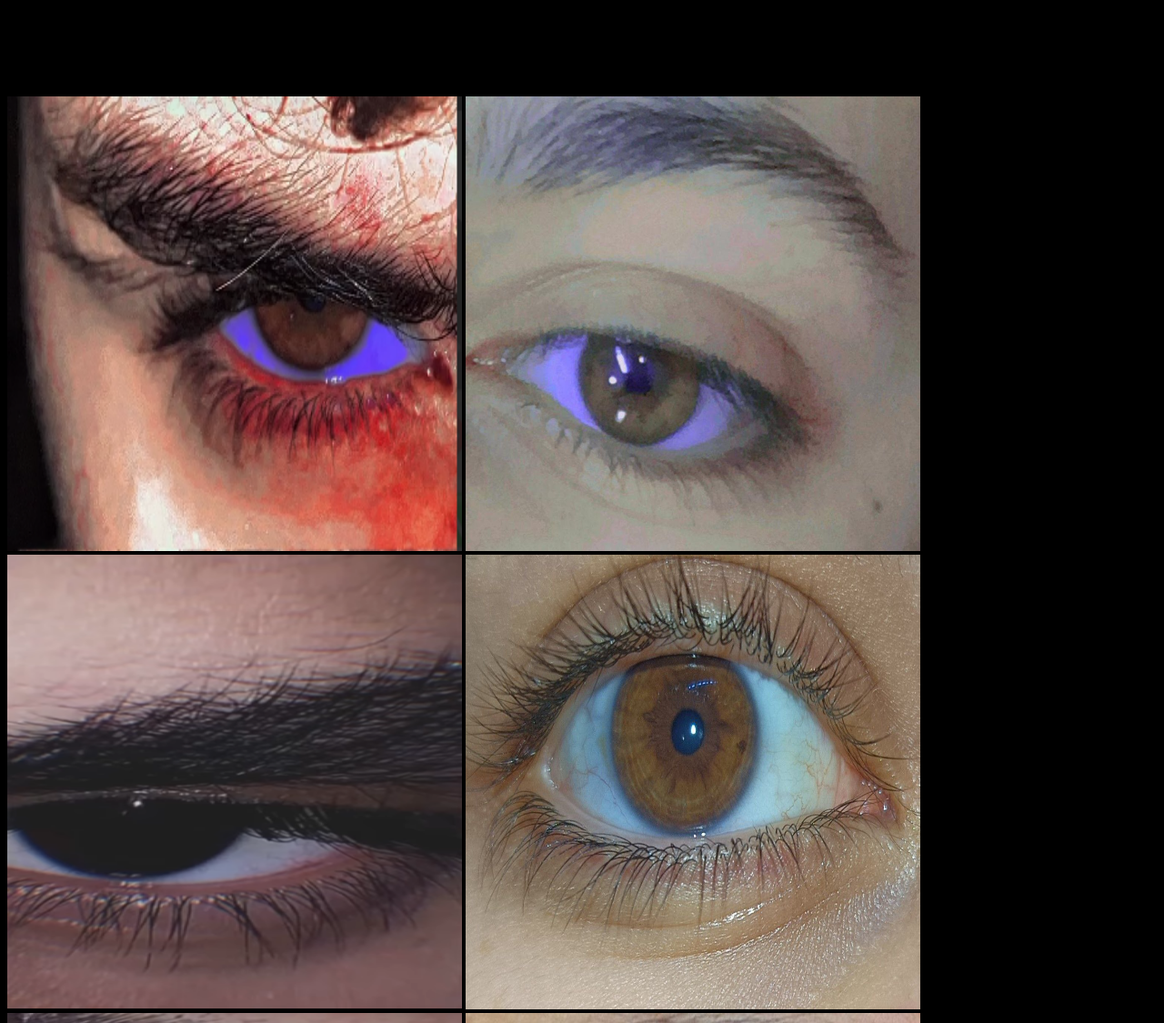
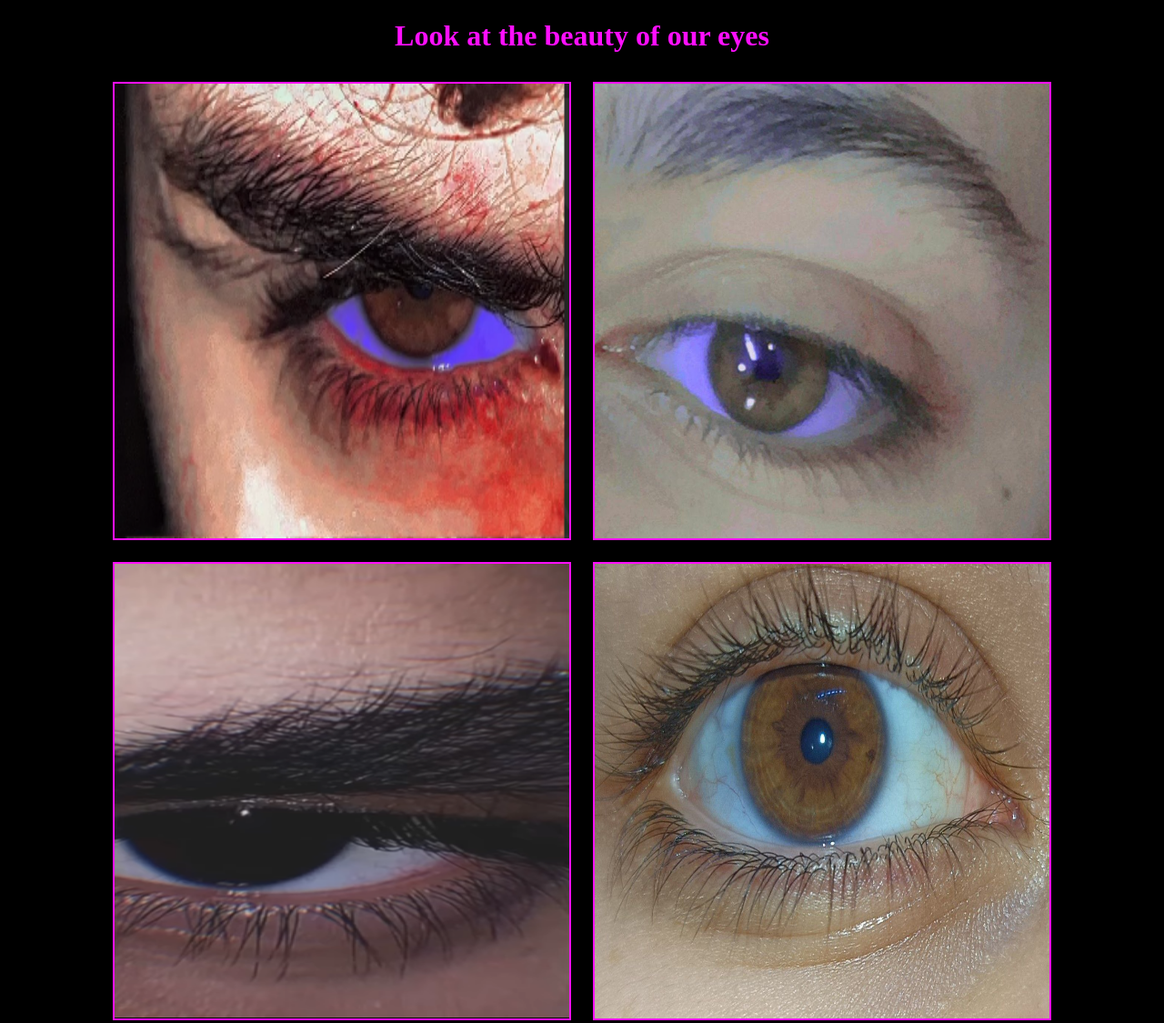
Before and after one commit to nezar2004/MY_EYES, a plain HTML site: page index.html in a window 1280 px wide. Shown: the top 1125 px of the page at 91% size. Drawn offline with Linux system fonts and the light colour scheme.

Commit message:
Update index.html

```diff
--- a/index.html
+++ b/index.html
@@ -1,20 +1,35 @@
-<html>
+<!DOCTYPE html>
+<html lang="en">
 <head>
-<title>MY_EYES</title>eyes
-<style>
-	p	{color:#ff0fff; text-align:center}
-</style>
+    <meta charset="UTF-8">
+    <title>MY_EYES</title>
+    <style>
+        body {
+            background-color: black;
+            text-align: center;
+            color: #ff0fff;
+        }
+        p {
+            color: #ff0fff;
+            text-align: center;
+        }
+        img {
+            width: 500px;
+            height: 500px;
+            margin: 10px;
+            border: 2px solid #ff0fff;
+        }
+    </style>
 </head>
-<body style="background-color:black";>
-<h1>Look at the beauty of our eyes</h1>
-<img src="https://github.com/nezar2004/MY_EYES/blob/main/Screenshot%202025-03-13%20001342.png" alt="1" width="500" height="500">
-<img src="https://github.com/nezar2004/MY_EYES/blob/main/photo_2025-04-26_11-45-19.jpg" alt="2" width="500" height="500">
-<img src="https://github.com/nezar2004/MY_EYES/blob/main/Screenshot%202025-04-26%20144504.png" alt="3" width="500" height="500">
-<img src="https://github.com/nezar2004/MY_EYES/blob/main/photo_2025-04-26_11-24-24.jpg" alt="4" width="500" height="500">
-<img src="https://github.com/nezar2004/MY_EYES/blob/main/Screenshot%202025-04-26%20144516.png" alt="5" width="500" height="500">
-<img src="https://github.com/nezar2004/MY_EYES/blob/main/photo_2025-04-26_11-22-52.jpg" alt="6" width="500" height="500">
+<body>
+    <h1>Look at the beauty of our eyes</h1>
 
-
+    <img src="https://raw.githubusercontent.com/nezar2004/MY_EYES/main/Screenshot%202025-03-13%20001342.png" alt="1">
+    <img src="https://raw.githubusercontent.com/nezar2004/MY_EYES/main/photo_2025-04-26_11-45-19.jpg" alt="2">
+    <img src="https://raw.githubusercontent.com/nezar2004/MY_EYES/main/Screenshot%202025-04-26%20144504.png" alt="3">
+    <img src="https://raw.githubusercontent.com/nezar2004/MY_EYES/main/photo_2025-04-26_11-24-24.jpg" alt="4">
+    <img src="https://raw.githubusercontent.com/nezar2004/MY_EYES/main/Screenshot%202025-04-26%20144516.png" alt="5">
+    <img src="https://raw.githubusercontent.com/nezar2004/MY_EYES/main/photo_2025-04-26_11-22-52.jpg" alt="6">
 
 </body>
 </html>
```
